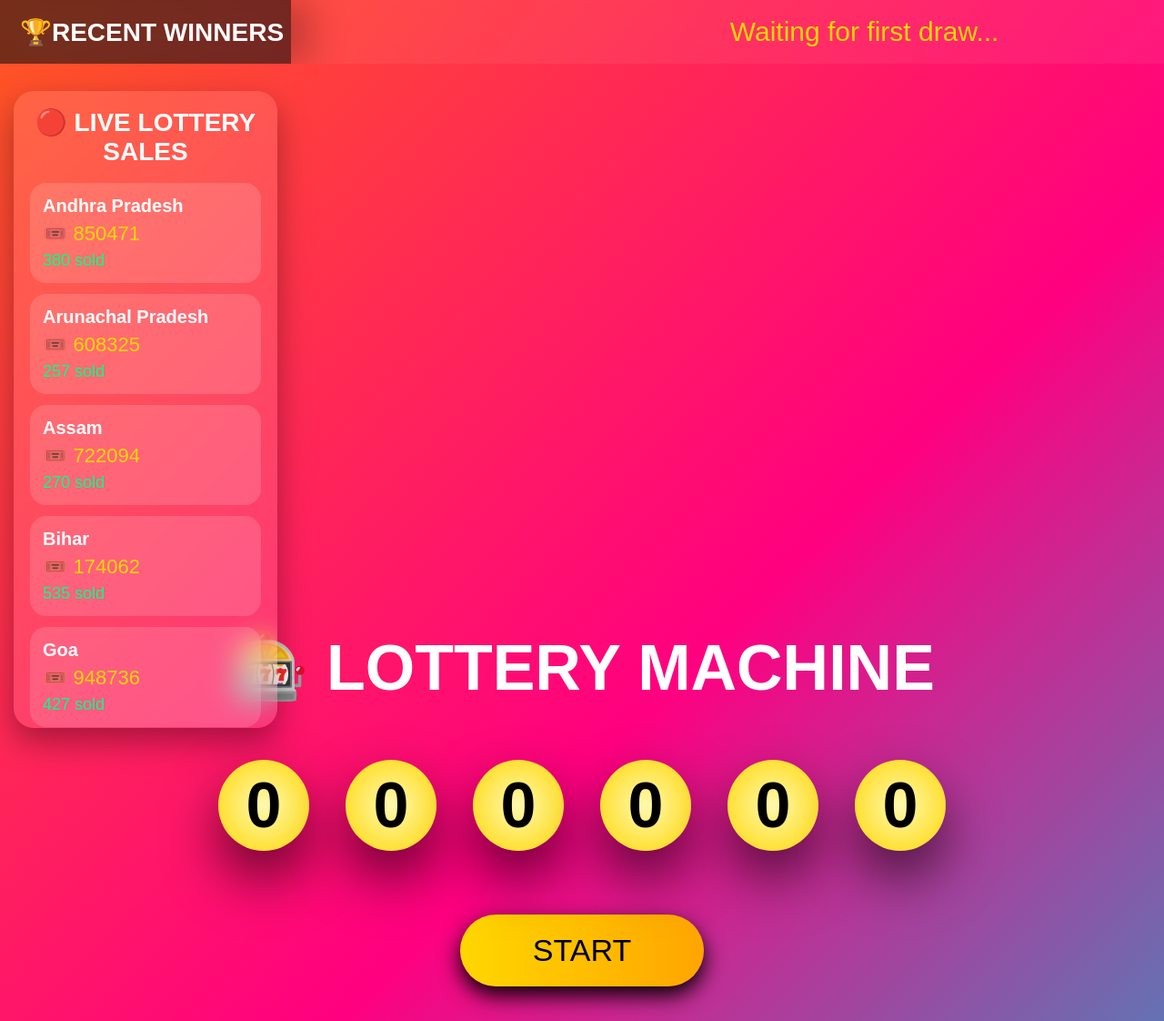
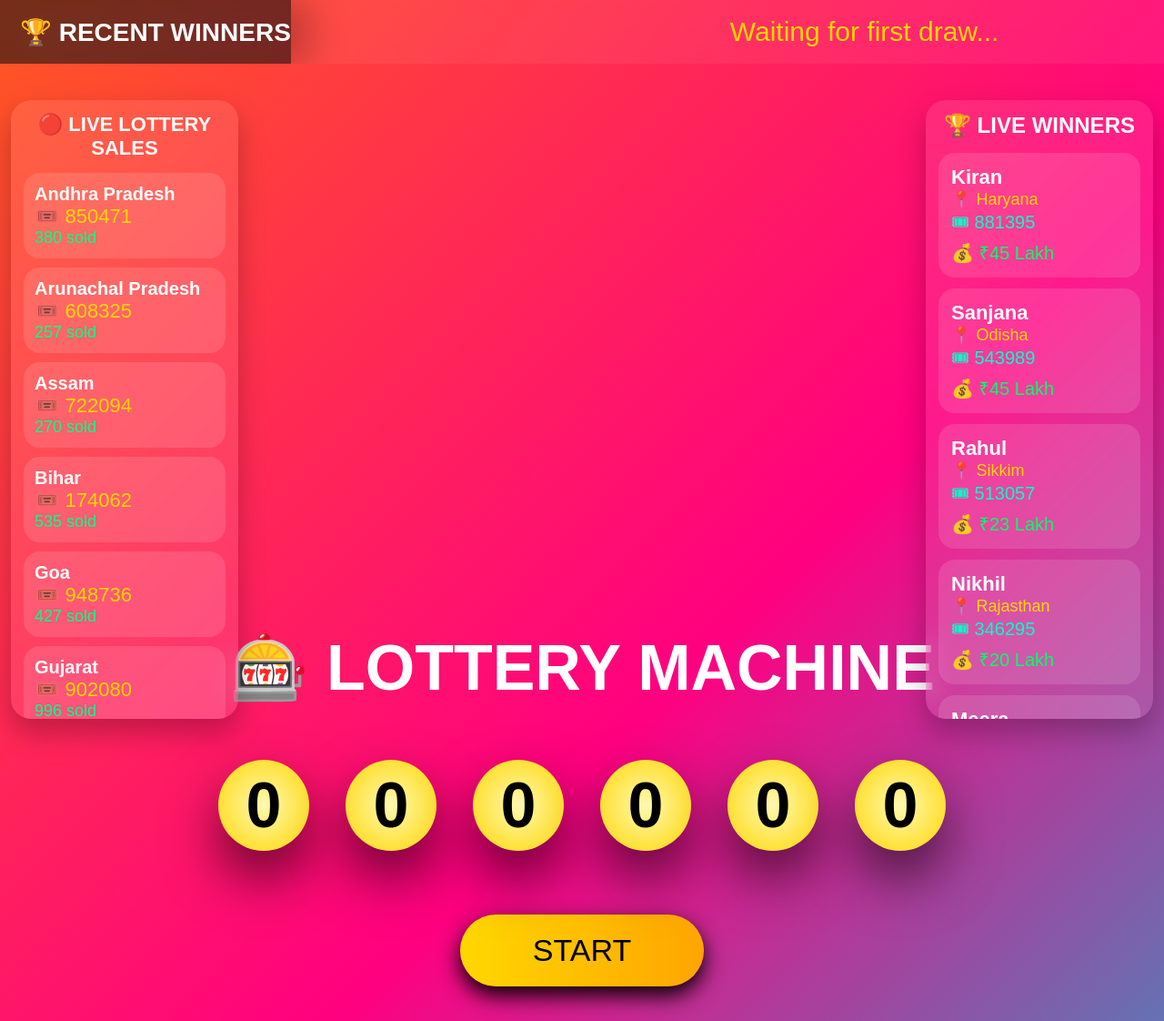
Before and after one commit to amithachar/lotterymachine, a Flask app: page / in a window 1280 px wide. Shown: the top 1122 px of the page at 91% size. Run offline with Flask 3, Linux system fonts and the light colour scheme.

Commit message:
add live winner features

```diff
--- a/static/css/style.css
+++ b/static/css/style.css
@@ -184,6 +184,10 @@ translateX(
 
 text-align:center;
 
+margin-left:260px;
+
+margin-right:260px;
+
 }
 
 h1{
@@ -350,15 +354,17 @@ scale(
 
 position:absolute;
 
-left:15px;
+left:12px;
 
-top:100px;
+top:110px;
 
-width:290px;
+width:250px;
 
-height:700px;
+height:680px;
 
 overflow:auto;
+
+padding:14px;
 
 border-radius:22px;
 
@@ -368,53 +374,45 @@ rgba(
 255,
 255,
 255,
-0.12
+0.10
 );
 
 backdrop-filter:
 
 blur(
-15px
+12px
 );
-
-padding:18px;
 
 box-shadow:
 
-0 15px 35px rgba(
+0 15px 30px rgba(
 0,
 0,
 0,
-0.35
+0.25
 );
 
 }
 
 .panelHeader{
 
-font-size:28px;
+font-size:22px;
 
 color:white;
 
 font-weight:bold;
 
-margin-bottom:18px;
+text-align:center;
 
-text-align:center;
+margin-bottom:14px;
 
 }
 
 .stateRow{
 
-display:flex;
+padding:12px;
 
-flex-direction:column;
-
-gap:6px;
-
-padding:14px;
-
-margin-bottom:12px;
+margin-bottom:10px;
 
 border-radius:18px;
 
@@ -424,7 +422,7 @@ rgba(
 255,
 255,
 255,
-0.15
+0.12
 );
 
 }
@@ -472,3 +470,131 @@ background:white;
 border-radius:20px;
 
 }
+
+/* RIGHT WINNER PANEL */
+
+#winnerPanel{
+
+position:absolute;
+
+right:12px;
+
+top:110px;
+
+width:250px;
+
+height:680px;
+
+overflow:auto;
+
+padding:14px;
+
+border-radius:22px;
+
+background:
+
+rgba(
+255,
+255,
+255,
+0.10
+);
+
+backdrop-filter:
+
+blur(
+12px
+);
+
+box-shadow:
+
+0 15px 30px rgba(
+0,
+0,
+0,
+0.25
+);
+
+}
+
+.winnerHeader{
+
+font-size:24px;
+
+color:white;
+
+font-weight:bold;
+
+text-align:center;
+
+margin-bottom:16px;
+
+}
+
+.winnerCard{
+
+padding:14px;
+
+margin-bottom:12px;
+
+border-radius:18px;
+
+background:
+
+rgba(
+255,
+255,
+255,
+0.12
+);
+
+}
+
+.winnerName{
+
+font-size:22px;
+
+color:white;
+
+font-weight:bold;
+
+}
+
+.winnerState{
+
+font-size:18px;
+
+color:gold;
+
+}
+
+
+.winnerTicket{
+
+font-size:20px;
+
+color:#00ffcc;
+
+}
+
+.winnerPrize{
+
+font-size:20px;
+
+color:#00ff66;
+
+}
+
+#winnerPanel::-webkit-scrollbar{
+
+width:8px;
+
+}
+
+#winnerPanel::-webkit-scrollbar-thumb{
+
+background:white;
+
+border-radius:30px;
+
+}
--- a/static/js/app.js
+++ b/static/js/app.js
@@ -286,3 +286,159 @@ loadSales,
 60000
 
 )
+
+const people=[
+
+"Aarav",
+"Vivaan",
+"Aditya",
+"Arjun",
+"Rohan",
+"Kiran",
+"Ananya",
+"Pooja",
+"Sneha",
+"Diya",
+
+"Priya",
+"Nikhil",
+"Rahul",
+"Meera",
+"Riya",
+"Vikram",
+"Neha",
+"Krishna",
+"Akash",
+"Sanjana"
+
+]
+
+function randomName(){
+
+return people[
+
+Math.floor(
+
+Math.random()
+
+*
+
+people.length
+
+)
+
+]
+
+}
+
+function randomPrize(){
+
+return (
+
+Math.floor(
+
+1+
+
+Math.random()*50
+
+)
+
+)
+
++
+
+" Lakh"
+
+}
+
+function loadWinners(){
+
+const board=
+
+document.getElementById(
+"winnerList"
+)
+
+board.innerHTML=""
+
+for(
+
+let i=0;
+
+i<10;
+
+i++
+
+){
+
+const state=
+
+states[
+
+Math.floor(
+
+Math.random()
+
+*
+
+states.length
+
+)
+
+]
+
+const row=
+
+document.createElement(
+"div"
+)
+
+row.className=
+
+"winnerCard"
+
+row.innerHTML=`
+
+<div class="winnerName">
+
+${randomName()}
+
+</div>
+
+<div class="winnerState">
+
+📍 ${state}
+
+</div>
+
+<div class="winnerTicket">
+
+🎟 ${randomTicket()}
+
+</div>
+
+<div class="winnerPrize">
+
+💰 ₹${randomPrize()}
+
+</div>
+
+`
+
+board.appendChild(
+row
+)
+
+}
+
+}
+
+loadWinners()
+
+setInterval(
+
+loadWinners,
+
+60000
+
+)
--- a/templates/index.html
+++ b/templates/index.html
@@ -7,9 +7,7 @@
 <meta charset="UTF-8">
 
 <title>
-
 3D Lottery Machine
-
 </title>
 
 <link
@@ -19,6 +17,27 @@ href="/static/css/style.css">
 </head>
 
 <body>
+
+<!-- TOP NEWS BAR -->
+
+<div id="historyBar">
+
+<div class="historyTitle">
+
+🏆 RECENT WINNERS
+
+</div>
+
+<div id="historyTicker">
+
+Waiting for first draw...
+
+</div>
+
+</div>
+
+
+<!-- LEFT PANEL -->
 
 <div id="livePanel">
 
@@ -34,21 +53,25 @@ href="/static/css/style.css">
 
 </div>
 
-<div id="historyBar">
 
-<div class="historyTitle">
+<!-- RIGHT PANEL -->
 
-🏆RECENT WINNERS
+<div id="winnerPanel">
+
+<div class="winnerHeader">
+
+🏆 LIVE WINNERS
 
 </div>
 
-<div id="historyTicker">
-
-Waiting for first draw...
+<div id="winnerList">
 
 </div>
 
 </div>
+
+
+<!-- MAIN MACHINE -->
 
 <div class="container">
 
@@ -57,6 +80,7 @@ Waiting for first draw...
 🎰 LOTTERY MACHINE
 
 </h1>
+
 
 <div id="machine">
 
@@ -86,6 +110,7 @@ Waiting for first draw...
 
 </div>
 
+
 <button
 
 id="startBtn"
@@ -100,6 +125,7 @@ START
 
 </div>
 
+
 <script
 src="/static/js/app.js">
 
```
